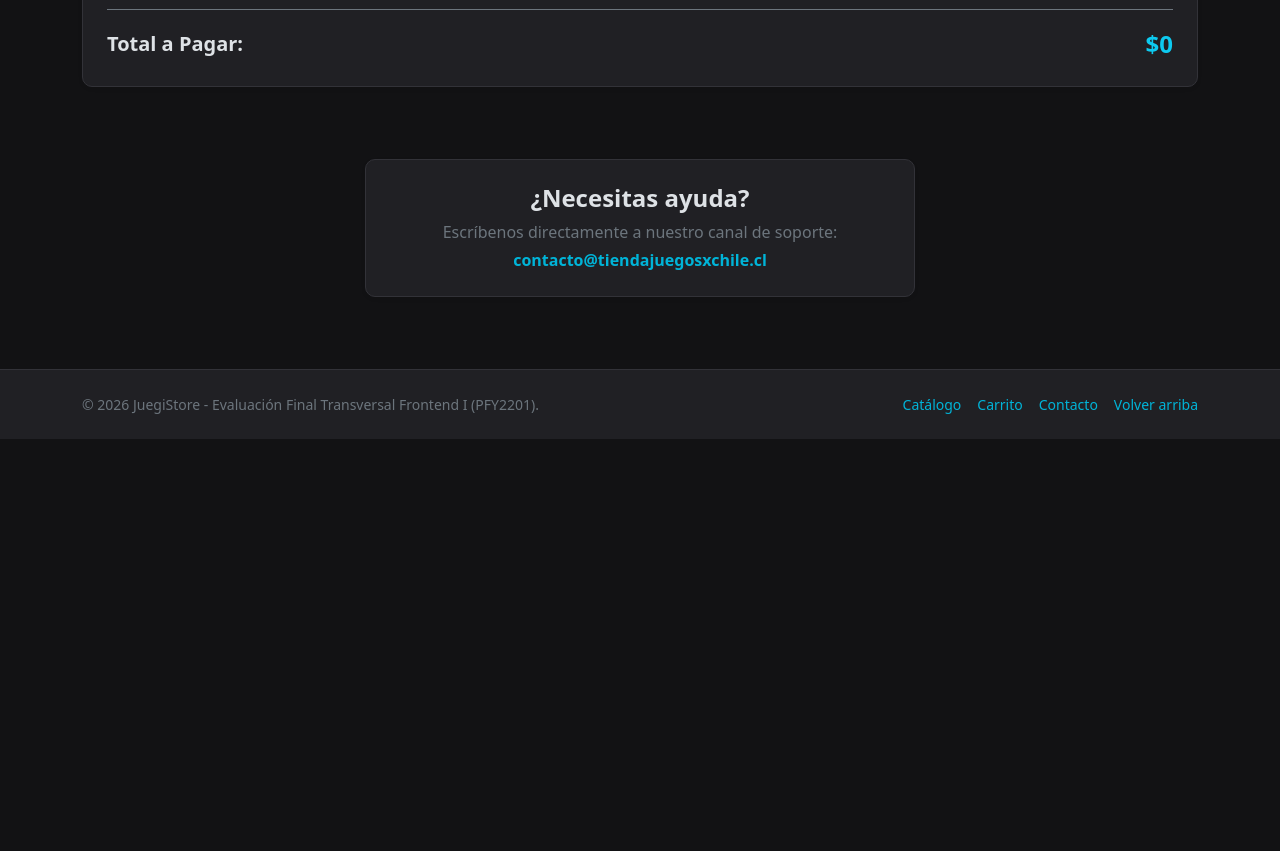
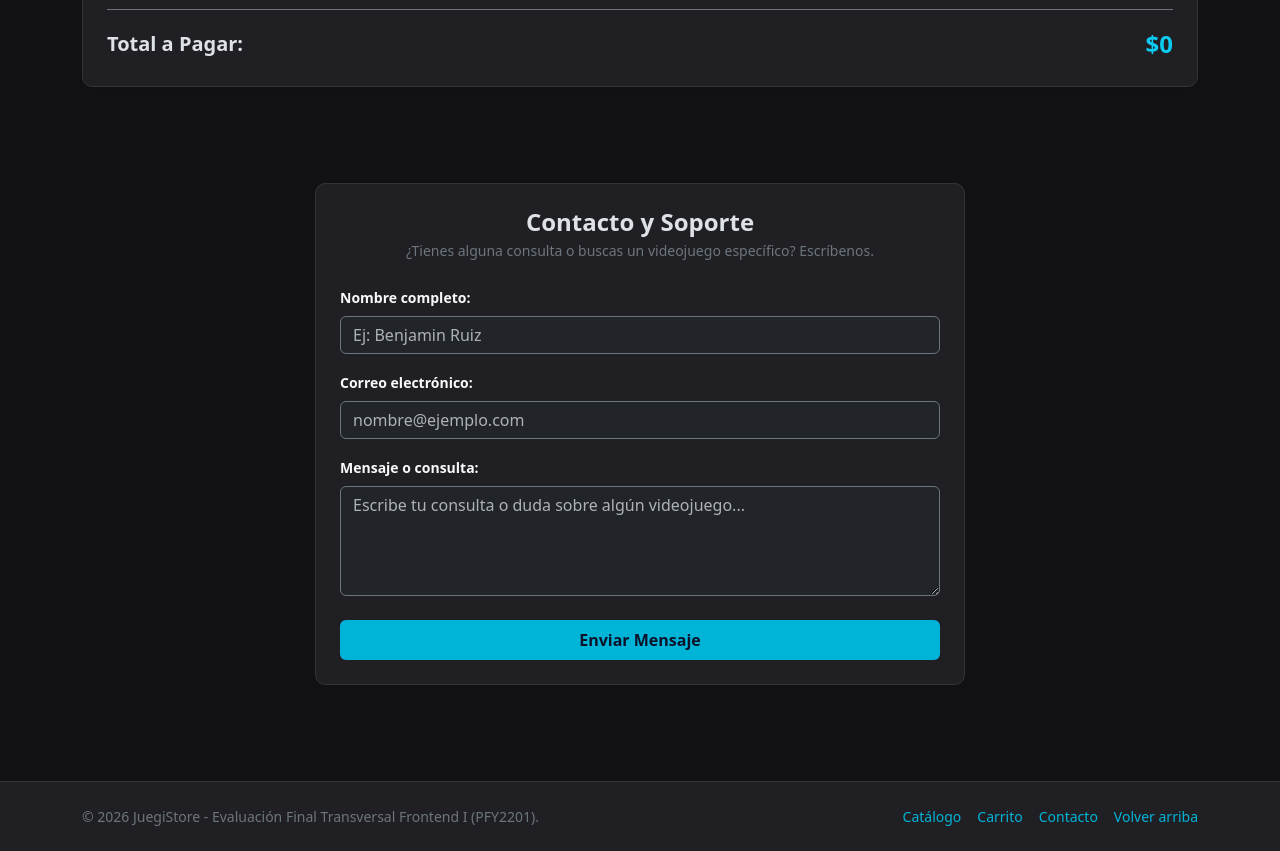
Before and after one commit to BenjaminRuiz141/JuegiStore, a React (Vite) app: page / in a window 1280 px wide. Shown: the part 1880-2731 px from the top of the page. Before the commit the page ends 2319 px from the top, so only its background shows below. Built offline with nearby package versions, Linux system fonts and the light colour scheme.

Commit message:
feat: implementar formulario de contacto con validaciones

```diff
--- a/src/components/Contacto.jsx
+++ b/src/components/Contacto.jsx
@@ -1,21 +1,182 @@
-import React from 'react'
+import React, { useState } from 'react'
 
 /**
- * Componente Contacto: Seccion informativa de soporte.
+ * Componente Contacto: Formulario interactivo con validación de campos.
+ * Cumple con los requerimientos de la EFT (nombre, email, mensaje y validaciones).
  */
 function Contacto() {
+  // Estado para los campos del formulario
+  const [formulario, setFormulario] = useState({
+    nombre: '',
+    email: '',
+    mensaje: '',
+  })
+
+  // Estado para los mensajes de error
+  const [errores, setErrores] = useState({})
+
+  // Estado para controlar el mensaje de exito
+  const [enviadoExitoso, setEnviadoExitoso] = useState(false)
+
+  // Manejador de cambios en los inputs
+  const handleChange = (e) => {
+    const { name, value } = e.target
+    setFormulario({
+      ...formulario,
+      [name]: value,
+    })
+
+    // Limpia el error del campo al escribir
+    if (errores[name]) {
+      setErrores({
+        ...errores,
+        [name]: '',
+      })
+    }
+  }
+
+  // Validacion de los datos ingresados
+  const validarFormulario = () => {
+    const nuevosErrores = {}
+    const emailRegex = /^[^\s@]+@[^\s@]+\.[^\s@]+$/
+
+    if (!formulario.nombre.trim()) {
+      nuevosErrores.nombre = 'El nombre es obligatorio.'
+    } else if (formulario.nombre.trim().length < 3) {
+      nuevosErrores.nombre = 'El nombre debe tener al menos 3 caracteres.'
+    }
+
+    if (!formulario.email.trim()) {
+      nuevosErrores.email = 'El correo electrónico es obligatorio.'
+    } else if (!emailRegex.test(formulario.email)) {
+      nuevosErrores.email = 'Por favor ingresa un formato de correo válido.'
+    }
+
+    if (!formulario.mensaje.trim()) {
+      nuevosErrores.mensaje = 'El mensaje no puede estar vacío.'
+    } else if (formulario.mensaje.trim().length < 10) {
+      nuevosErrores.mensaje = 'El mensaje debe tener al menos 10 caracteres.'
+    }
+
+    return nuevosErrores
+  }
+
+  // Manejador del envio del formulario
+  const handleSubmit = (e) => {
+    e.preventDefault()
+
+    const erroresValidacion = validarFormulario()
+
+    if (Object.keys(erroresValidacion).length > 0) {
+      setErrores(erroresValidacion)
+      setEnviadoExitoso(false)
+    } else {
+      // Formulario valido
+      setErrores({})
+      setEnviadoExitoso(true)
+      // Reiniciar campos
+      setFormulario({
+        nombre: '',
+        email: '',
+        mensaje: '',
+      })
+    }
+  }
+
   return (
-    <section id="contacto" className="text-center py-4 mb-4">
-      <div className="card card-theme p-4 mx-auto shadow-sm" style={{ maxWidth: '550px' }}>
-        <h3 className="h4 fw-bold mb-2">¿Necesitas ayuda?</h3>
-        <p className="text-secondary mb-1">
-          Escríbenos directamente a nuestro canal de soporte:
-        </p>
-        <p className="mb-0">
-          <a href="mailto:contacto@tiendajuegosxchile.cl" className="footer-link fw-semibold">
-            contacto@tiendajuegosxchile.cl
-          </a>
-        </p>
+    <section id="contacto" className="py-5 mb-4">
+      <div className="card card-theme p-4 mx-auto shadow-sm" style={{ maxWidth: '650px' }}>
+        <div className="text-center mb-4">
+          <h3 className="h4 fw-bold mb-1">Contacto y Soporte</h3>
+          <p className="text-secondary small mb-0">
+            ¿Tienes alguna consulta o buscas un videojuego específico? Escríbenos.
+          </p>
+        </div>
+
+        {/* Alerta de exito condicional */}
+        {enviadoExitoso && (
+          <div className="alert alert-success mb-4" role="alert">
+            <strong>¡Mensaje enviado con éxito!</strong> Nos pondremos en contacto contigo a la brevedad.
+          </div>
+        )}
+
+        {/* Alerta general si hay errores */}
+        {Object.keys(errores).length > 0 && (
+          <div className="alert alert-danger mb-4" role="alert">
+            Por favor completa los campos requeridos correctamente antes de enviar.
+          </div>
+        )}
+
+        {/* Formulario */}
+        <form onSubmit={handleSubmit} noValidate>
+          {/* Campo Nombre */}
+          <div className="mb-3 text-start">
+            <label htmlFor="nombre" className="form-label text-light small fw-semibold">
+              Nombre completo:
+            </label>
+            <input
+              type="text"
+              id="nombre"
+              name="nombre"
+              className={`form-control bg-dark text-light border-secondary ${
+                errores.nombre ? 'is-invalid' : ''
+              }`}
+              placeholder="Ej: Benjamin Ruiz"
+              value={formulario.nombre}
+              onChange={handleChange}
+            />
+            {errores.nombre && (
+              <div className="invalid-feedback">{errores.nombre}</div>
+            )}
+          </div>
+
+          {/* Campo Email */}
+          <div className="mb-3 text-start">
+            <label htmlFor="email" className="form-label text-light small fw-semibold">
+              Correo electrónico:
+            </label>
+            <input
+              type="email"
+              id="email"
+              name="email"
+              className={`form-control bg-dark text-light border-secondary ${
+                errores.email ? 'is-invalid' : ''
+              }`}
+              placeholder="nombre@ejemplo.com"
+              value={formulario.email}
+              onChange={handleChange}
+            />
+            {errores.email && (
+              <div className="invalid-feedback">{errores.email}</div>
+            )}
+          </div>
+
+          {/* Campo Mensaje */}
+          <div className="mb-4 text-start">
+            <label htmlFor="mensaje" className="form-label text-light small fw-semibold">
+              Mensaje o consulta:
+            </label>
+            <textarea
+              id="mensaje"
+              name="mensaje"
+              rows="4"
+              className={`form-control bg-dark text-light border-secondary ${
+                errores.mensaje ? 'is-invalid' : ''
+              }`}
+              placeholder="Escribe tu consulta o duda sobre algún videojuego..."
+              value={formulario.mensaje}
+              onChange={handleChange}
+            ></textarea>
+            {errores.mensaje && (
+              <div className="invalid-feedback">{errores.mensaje}</div>
+            )}
+          </div>
+
+          {/* Boton Enviar */}
+          <button type="submit" className="btn btn-accent w-100 fw-bold py-2">
+            Enviar Mensaje
+          </button>
+        </form>
       </div>
     </section>
   )
```
